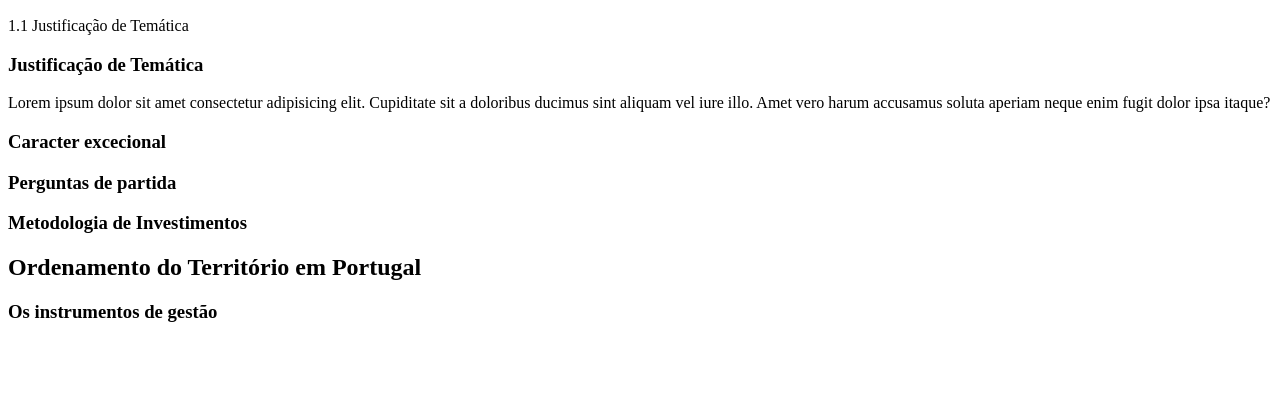
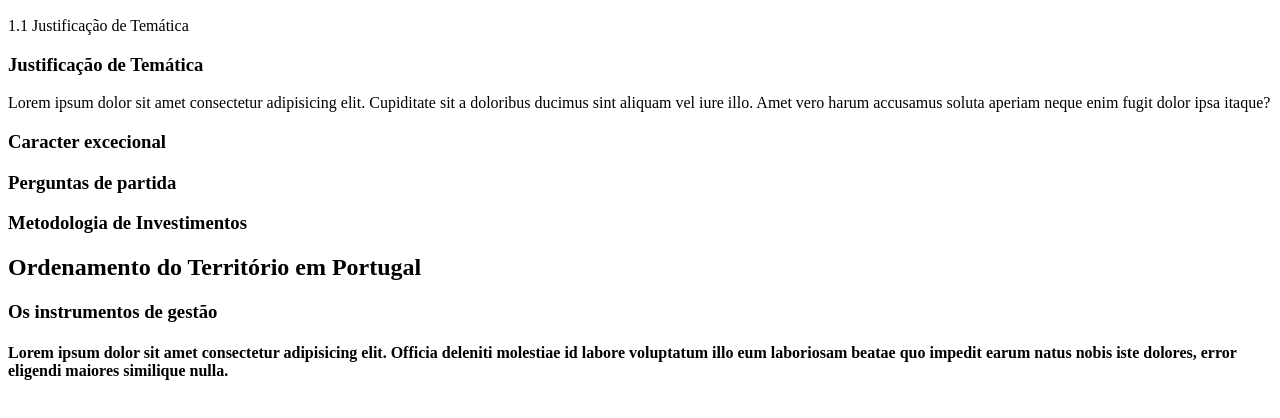
Before and after one commit to aparecidorenato/Curso_em_Video_HTML_CSS3, a plain HTML site: page Hierarquia-titulos/index.html in a window 1280 px wide. Shown: the part 110-528 px from the top of the page. Drawn offline with Linux system fonts and the light colour scheme.

Commit message:
semantica

```diff
--- a/Hierarquia-titulos/index.html
+++ b/Hierarquia-titulos/index.html
@@ -17,5 +17,6 @@
     <h3>Metodologia de Investimentos</h3>
     <h2>Ordenamento do Território em Portugal</h2>
     <h3>Os instrumentos de gestão</h3>
+    <h4>Lorem ipsum dolor sit amet consectetur adipisicing elit. Officia deleniti molestiae id labore voluptatum illo eum laboriosam beatae quo impedit earum natus nobis iste dolores, error eligendi maiores similique nulla.</h4>
 </body>
 </html>
```
Also changed, not shown: index.html (deleted), style.css (added).
